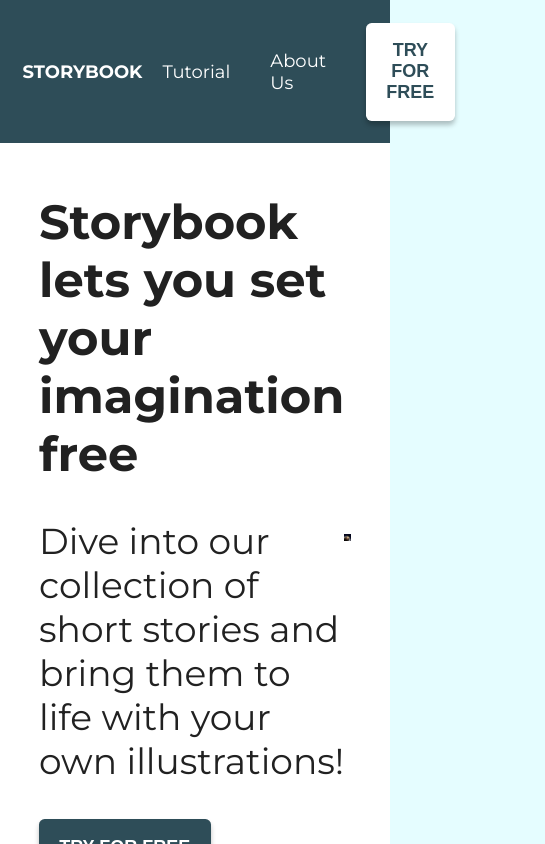
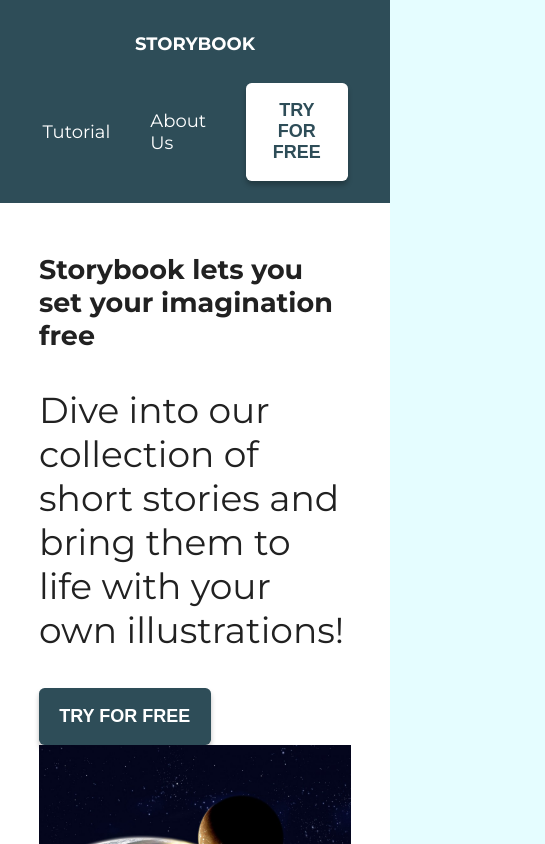
Before and after one commit to Spiritusanti/MintbeanNovemberHackathonProject, a Next.js app in the folder storybook/: page / in a window 390 px wide. Shown: the top 844 px of the page, 545 px wide, since content can reach past the window. Built offline with nearby package versions, Linux system fonts and the light colour scheme.

Commit message:
added in media querries for mobile responsiveness

```diff
--- a/storybook/components/BioCard.module.css
+++ b/storybook/components/BioCard.module.css
@@ -7,7 +7,10 @@
   border-radius: 0.444rem;
   box-shadow: 0px 4px 8px 0px #2e4d5840;
   margin: 1.11rem;
-  width: 45rem;
+}
+
+.bioCard {
+  max-width: 40rem;
 }
 
 .image {
--- a/storybook/components/Footer.module.css
+++ b/storybook/components/Footer.module.css
@@ -14,3 +14,9 @@
     padding: 1.25rem 1.25rem;
     width: 100%;
   }
+
+@media screen and (max-width: 600px) {
+    .footerContents {
+      flex-direction: column-reverse;
+    }
+}
--- a/storybook/components/Header.module.css
+++ b/storybook/components/Header.module.css
@@ -24,3 +24,14 @@
 	text-decoration: underline;
 	cursor: pointer;
 }
+
+
+@media screen and (max-width: 600px) {
+	.header {
+		display: flex;
+		flex-direction: column;
+		justify-content: center;
+		align-items: center;
+		gap: 1rem;
+	}
+}
--- a/storybook/components/Storybook.component.tsx
+++ b/storybook/components/Storybook.component.tsx
@@ -43,7 +43,7 @@ const Storybook: FC<StorybookProps> = ({ title, prompts, images, startNewStory }
                         return (<li key={v4()} className={`${styles.prompt} flex-col-center`}>
                             <p className={`${styles.promptContent}`}>{story.prompt}</p>
                             {/* doesn't work with nextJs Image component - unable to parse src or src is undefined or no src passed to Image errors. Not an ideal solution but out of time to find a better one currently */}
-                            <img src={currentImage} alt={title} />
+                            <img src={currentImage} alt={title} className={styles.userImages} />
                         </li>)
                     }) : <p>The story has yet to begin!</p>}
                 </ul>
--- a/storybook/pages/index.tsx
+++ b/storybook/pages/index.tsx
@@ -61,7 +61,7 @@ const Home: NextPage = () => {
 				id="tutorial"
 				className={`${styles.section} flex-col-center clouds`}
 			>
-				<div className="flex-row-center content">
+				<div className="flex-row-center content mobileContent">
 					<div className="flex-col">
 						<h1>How it Works</h1>
 						<div>
@@ -101,7 +101,7 @@ const Home: NextPage = () => {
 			>
 				<div className="flex-col-center content">
 					<h1>Meet the Team</h1>
-					<div className={`${styles.cardContainer} flex-row-center`}>
+					<div className={`${styles.cardContainer} flex-row-center bio-mobile-display`}>
 						{bioPlaceholder.map((bio) => (
 							<Bio
 								key={v4()}
--- a/storybook/styles/globals.css
+++ b/storybook/styles/globals.css
@@ -124,3 +124,22 @@ button.secondary:hover {
 	background-image: url("../public/bg-clouds.svg");
 	background-size: cover;
 }
+
+
+@media screen and (max-width: 600px) {
+	.content {
+		flex-direction: column-reverse;
+	}
+
+	.content:last-of-type {
+		flex-direction: column;
+	}
+
+	.content:last-of-type h1 {
+		font-size: 1.5rem;
+	}
+
+	.bio-mobile-display {
+		flex-direction: column;
+	}
+}
```
Also changed, not shown: storybook/components/Bio.component.tsx (+1 -1 lines), storybook/components/PaintMenu.module.css (+9 -0 lines), storybook/components/StorySelect.module.css (+6 -1 lines), storybook/components/Storybook.module.css (+8 -1 lines).
